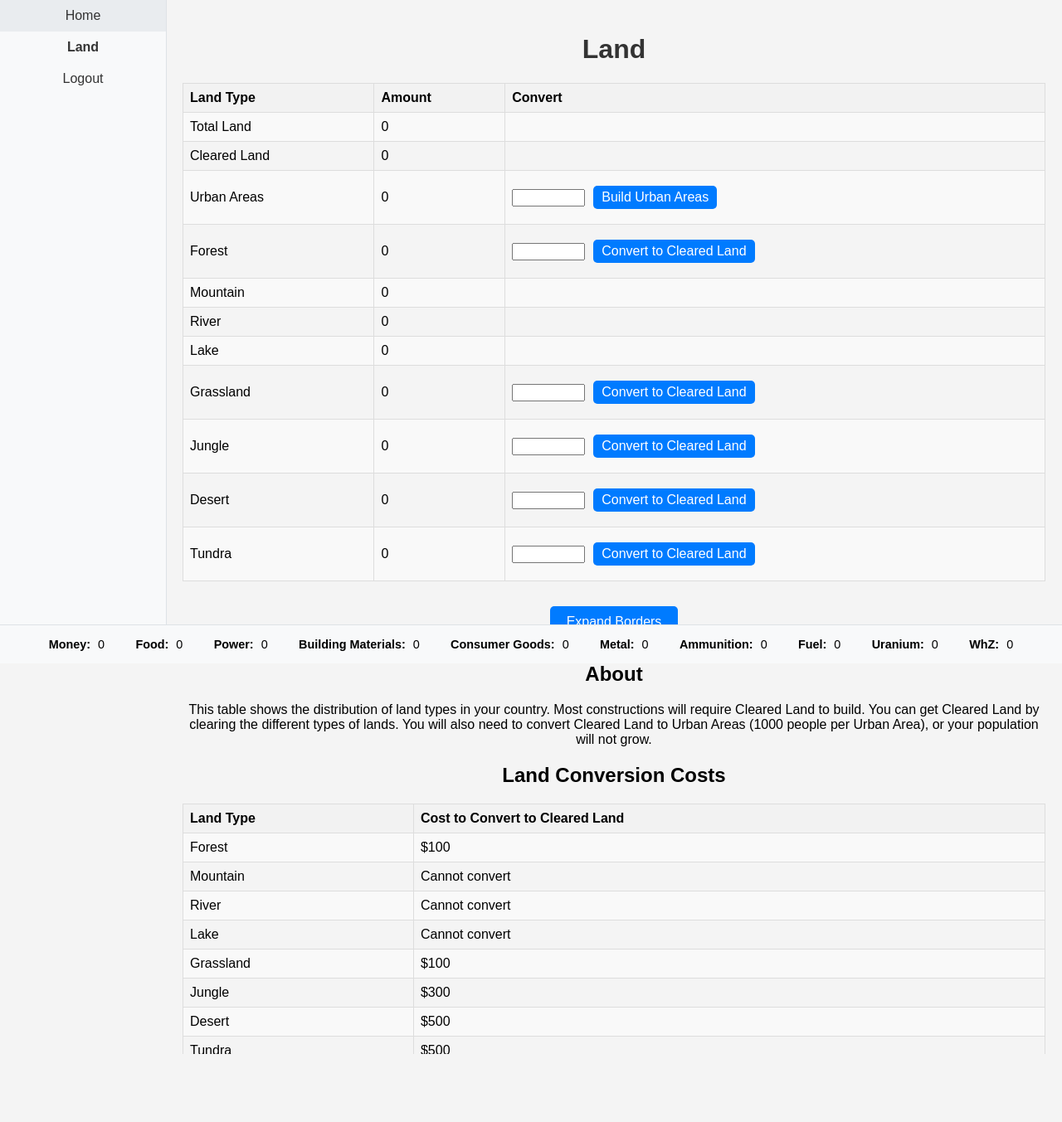
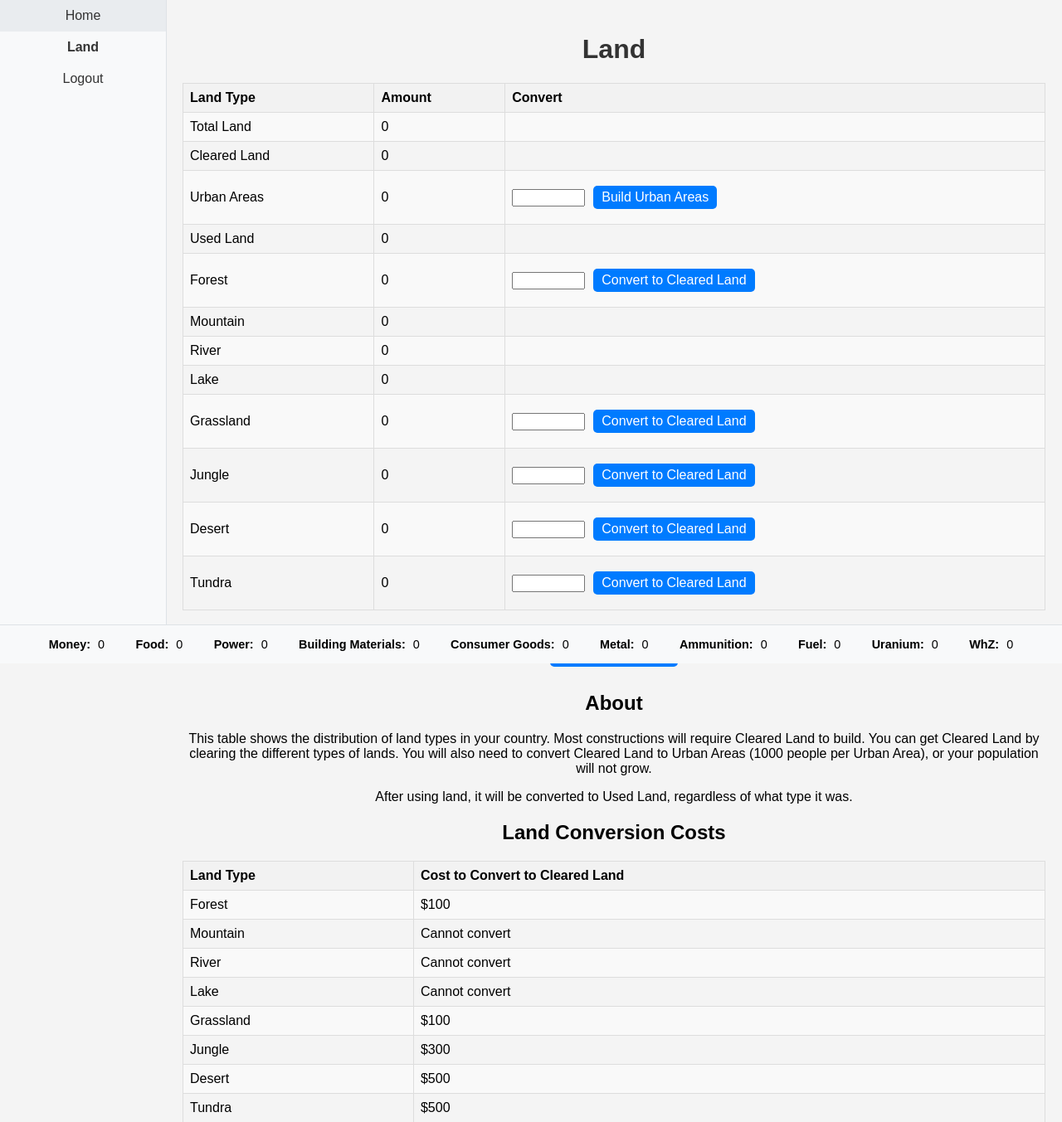
Before and after one commit to jerrycui2007/Nations, a PHP site: page /land.php in a window 1280 px wide. Shown: the top 1353 px of the page at 83% size. Before the commit the page ends 1271 px from the top, so only its background shows below. Run offline with PHP 8.4, Linux system fonts and the light colour scheme; the visitor is signed in with stand-in values (Sample User, id 1); data that the repository does not hold is empty.

Commit message:
Used Land system

```diff
--- a/frontend/land.php
+++ b/frontend/land.php
@@ -36,7 +36,7 @@ $points = getPointsForUser($conn, $_SESSION['user_id']);
 $total_land = array_sum(array_slice($land, 1)); // Sum all land types, excluding the 'id' column
 
 // Define land types
-$land_types = ['cleared_land', 'urban_areas', 'forest', 'mountain', 'river', 'lake', 'grassland', 'jungle', 'desert', 'tundra'];
+$land_types = ['cleared_land', 'urban_areas', 'used_land','forest', 'mountain', 'river', 'lake', 'grassland', 'jungle', 'desert', 'tundra'];
 ?>
 
 <!DOCTYPE html>
@@ -126,6 +126,9 @@ $land_types = ['cleared_land', 'urban_areas', 'forest', 'mountain', 'river', 'la
             This table shows the distribution of land types in your country. Most constructions will require Cleared Land to build.
             You can get Cleared Land by clearing the different types of lands.
             You will also need to convert Cleared Land to Urban Areas (1000 people per Urban Area), or your population will not grow.
+        </p>
+        <p>
+            After using land, it will be converted to Used Land, regardless of what type it was.
         </p>
 
         <h2>Land Conversion Costs</h2>
```
